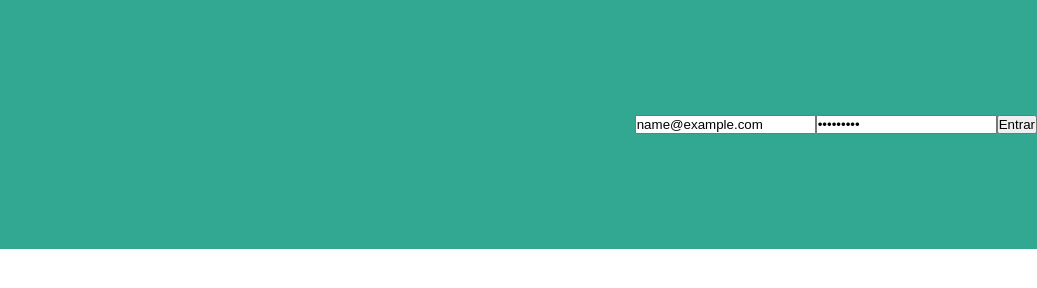
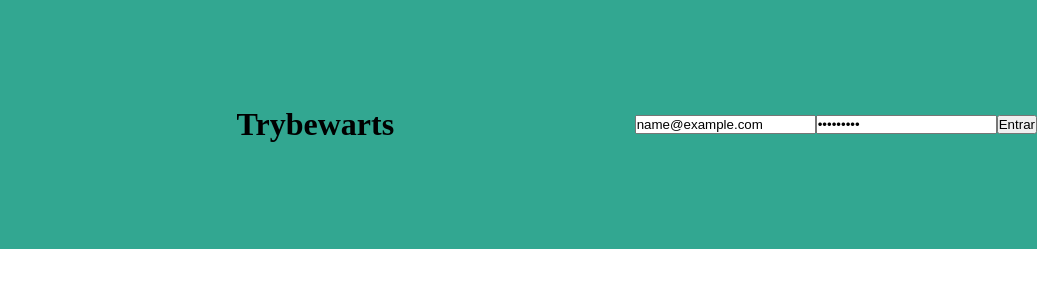
Before and after one commit to Gabrielv0id/trybewarts, a website: page index.html in a window 1280 px wide. Both pictures are taken after typing "name@example.com", "Sample123" into the empty fields and a click on the button "Entrar". Shown: the full height of the page, 243-1280 px from the left. Drawn offline with Linux system fonts and the light colour scheme.

Commit message:
exericio 4 feito

```diff
--- a/index.html
+++ b/index.html
@@ -10,7 +10,8 @@
 <body>
     <header class="header">
       <img src="images/trybewarts-header-logo.svg" alt="logo trybewarts" class="trybewarts-header-logo">
-      <form action="" class="formulario">
+      <h1 id="trybewarts-header-title">Trybewarts</h1>
+      <form action="" class="trybewarts-login">
         <input type="email" name="email" id="email" placeholder="Email">
         <input type="password" name="password" id="senha" placeholder="Senha">
         <button type="submit" id="botao-entrar">Entrar</button>
--- a/script.js
+++ b/script.js
@@ -7,7 +7,7 @@ function validarLogin(event) {
   if (email.value === 'tryber@teste.com' && senha.value === '123456') {
     alert('Olá, Tryber!');
   } else {
-    alert('Email ou senha inválidos');
+    alert('Email ou senha inválidos.');
   }
 }
 
--- a/style.css
+++ b/style.css
@@ -8,6 +8,7 @@
   display: flex;
   background-color: rgb(50, 167, 145);
   justify-content: space-between;
+  align-items: center;
 }
 
 .header form {
```
